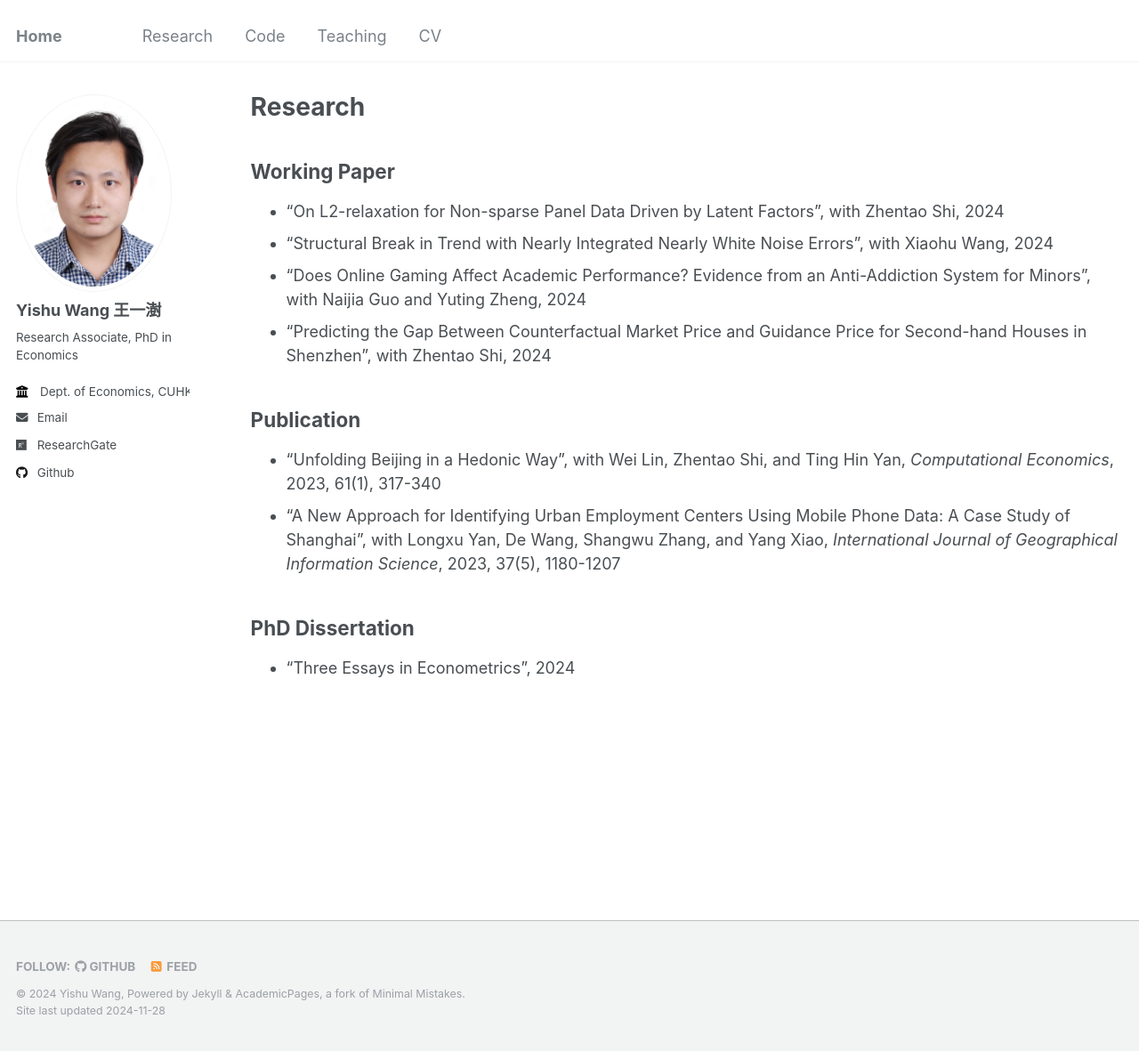
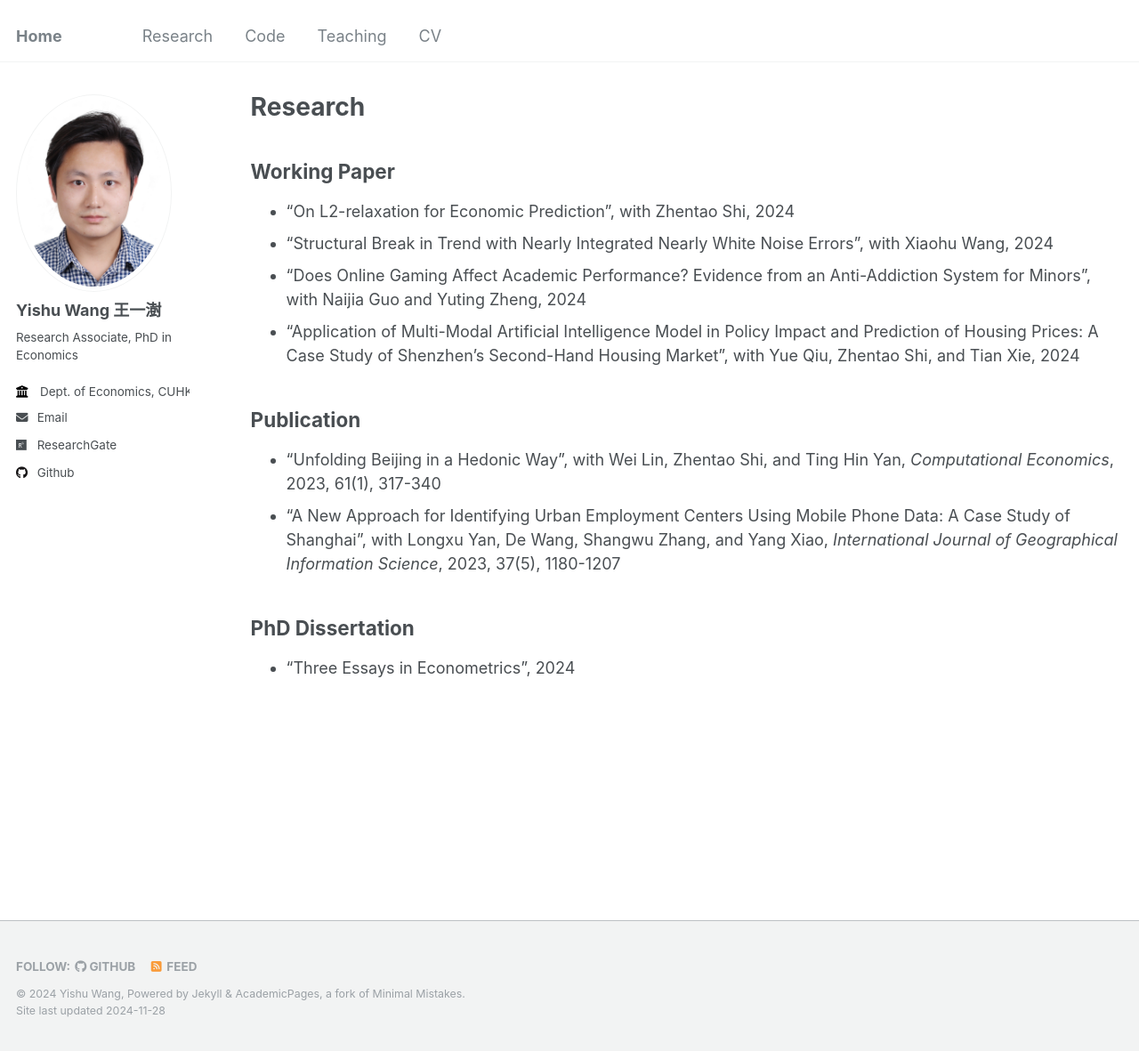
Before and after one commit to ishwang1/ishwang1.github.io, a Jekyll site: the page built from _pages/publications.md, in a window 1280 px wide and 1181 px high. Shown: the whole window at 89% size. Built offline with Jekyll 4.4.1, drawn with Linux system fonts in a browser that asks for light colours.

Commit message:
update working paper

```diff
--- a/_pages/publications.md
+++ b/_pages/publications.md
@@ -11,10 +11,10 @@ redirect_from:
 
 ## Working Paper
 
-* "On L2-relaxation for Non-sparse Panel Data Driven by Latent Factors", with Zhentao Shi, 2024
+* "On L2-relaxation for Economic Prediction", with Zhentao Shi, 2024
 * "Structural Break in Trend with Nearly Integrated Nearly White Noise Errors", with Xiaohu Wang, 2024
 * "Does Online Gaming Affect Academic Performance? Evidence from an Anti-Addiction System for Minors", with Naijia Guo and Yuting Zheng, 2024
-* "Predicting the Gap Between Counterfactual Market Price and Guidance Price for Second-hand Houses in Shenzhen", with Zhentao Shi, 2024
+* “Application of Multi-Modal Artificial Intelligence Model in Policy Impact and Prediction of Housing Prices: A Case Study of Shenzhen's Second-Hand Housing Market”, with Yue Qiu, Zhentao Shi, and Tian Xie, 2024
 
 ## Publication
 
```
Also changed, not shown: 1 other file.
